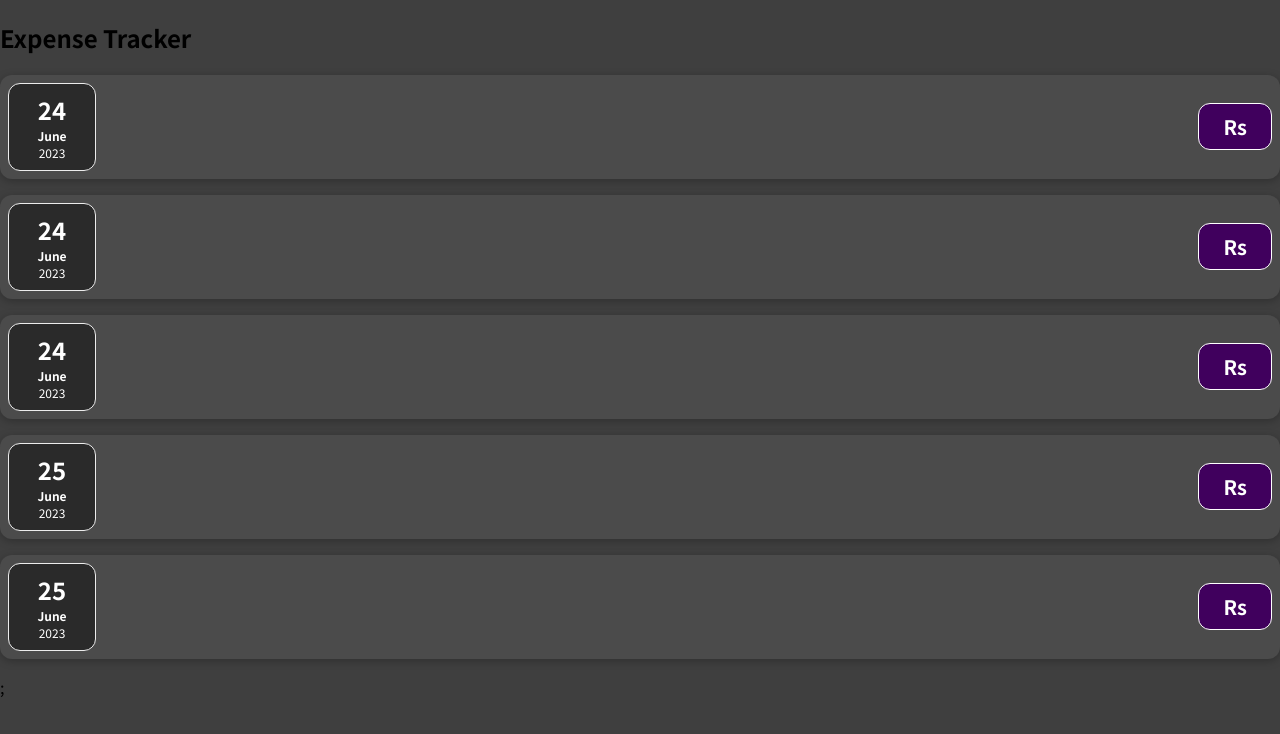
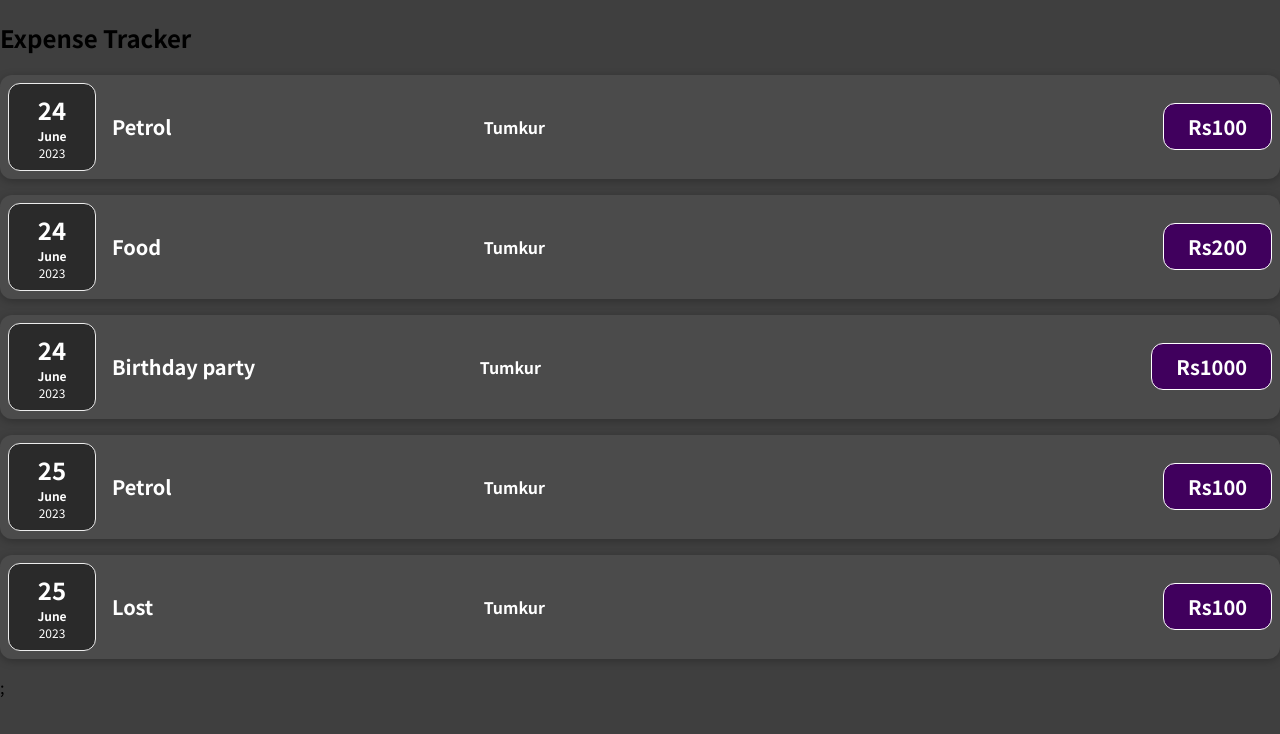
Before and after one commit to Fardeen2001/expense-tracker-in-react, a JavaScript app: page / in a window 1280 px wide. Shown: the top 734 px of the page. Built offline with nearby package versions, Linux system fonts and the light colour scheme.

Commit message:
seperate components added

```diff
--- a/src/components/ExpenseItems.js
+++ b/src/components/ExpenseItems.js
@@ -5,7 +5,11 @@ function ExpenseItems(props) {
   return (
     <div className="expense-item">
       <ExpenseDate ExpenseDate={props.ExpenseDate} />
-      <ExpenseDetails ExpenseDetails={props.ExpenseDetails} />
+      <ExpenseDetails
+        ExpenseName={props.ExpenseName}
+        ExpensePrice={props.ExpensePrice}
+        LocationOfExpenditure={props.LocationOfExpenditure}
+      />
     </div>
   );
 }
```
